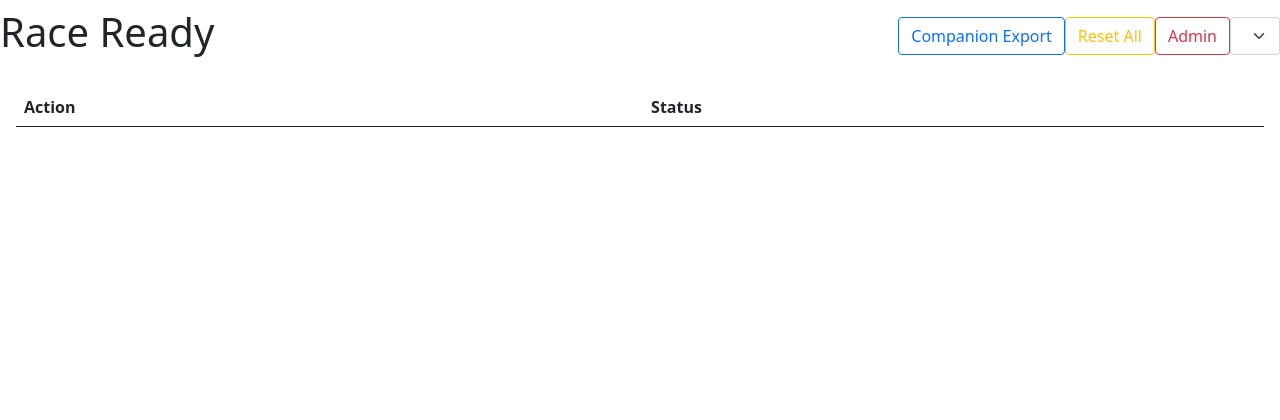
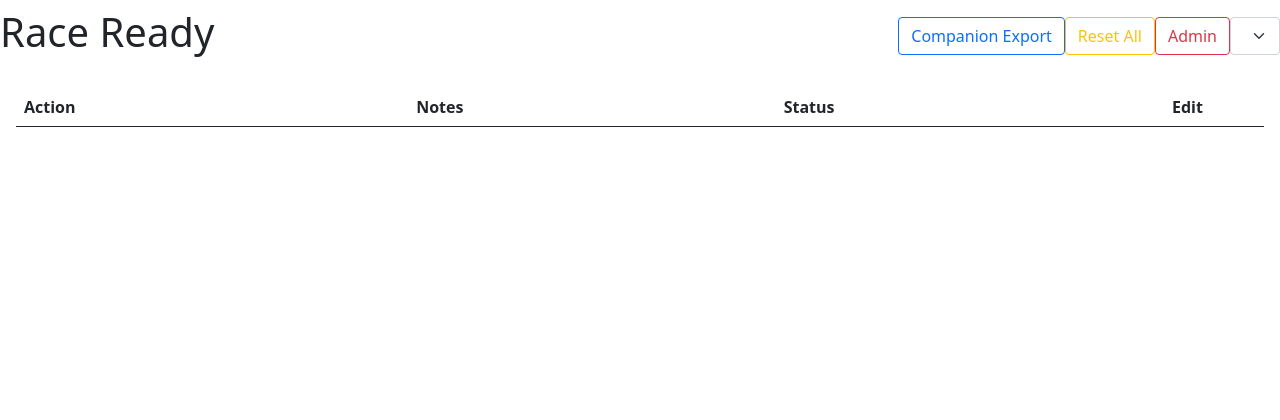
Before and after one commit to Pingue/raceready, a Flask app: page / in a window 1280 px wide. Shown: the top 420 px of the page. Run offline with Flask 3, Linux system fonts and the light colour scheme; lists and menus that the app fills with data are empty; some libraries are stand-ins or nearby versions.

Commit message:
feat: notes column

```diff
--- a/raceready.py
+++ b/raceready.py
@@ -76,6 +76,14 @@ def get_db_connection():
             FOREIGN KEY(checklist_id) REFERENCES checklists(id)
         )
     ''')
+
+    # Add notes column to actions table if it doesn't exist
+    cur.execute("PRAGMA table_info(actions)")
+    action_columns = [column[1] for column in cur.fetchall()]
+    if 'notes' not in action_columns:
+        cur.execute('ALTER TABLE actions ADD COLUMN notes TEXT DEFAULT ""')
+        con.commit()
+
     con.commit()
     return con
 
@@ -252,10 +260,30 @@ def handle_save(data):
     log.info("Saving", data=data)
     con = get_db_connection()
     cur = con.cursor()
-    if 'id' not in data or 'text' not in data:
-        emit('error', 'Missing id or text')
+    if 'id' not in data:
+        emit('error', 'Missing id')
         return
-    cur.execute('UPDATE actions SET text = ? WHERE id = ?', (data['text'], data['id']))
+
+    # Build update query based on what fields are provided
+    updates = []
+    params = []
+
+    if 'text' in data:
+        updates.append('text = ?')
+        params.append(data['text'])
+
+    if 'notes' in data:
+        updates.append('notes = ?')
+        params.append(data['notes'])
+
+    if not updates:
+        emit('error', 'No fields to update')
+        return
+
+    params.append(data['id'])
+    query = f"UPDATE actions SET {', '.join(updates)} WHERE id = ?"
+
+    cur.execute(query, params)
     con.commit()
     cur.execute('SELECT * FROM actions WHERE id = ?', (data['id'],))
     data = cursortodict(cur)[0]
--- a/static/index.js
+++ b/static/index.js
@@ -25,7 +25,16 @@ function updateData(data) {
         } else {
             element.status = 'Not Ready';
         }
-        tds = "<td>"+element.text+"</td><td class='status bg-"+colour+"'>"+element.status+"</td>";
+
+        // Create edit button
+        var editBtn = '<button class="btn btn-primary btn-sm edit-btn" data-id="' + element.id + '">Edit</button>';
+        var saveBtn = '<button class="btn btn-success btn-sm save-btn" data-id="' + element.id + '" style="display:none;">Save</button>';
+        var cancelBtn = '<button class="btn btn-secondary btn-sm cancel-btn" data-id="' + element.id + '" style="display:none;">Cancel</button>';
+
+        var notes = element.notes || '';
+
+        tds = "<td class='action-text'>" + element.text + "</td><td class='notes-text'>" + notes + "</td><td class='status bg-" + colour + "'>" + element.status + "</td><td class='edit-cell'>" + editBtn + saveBtn + cancelBtn + "</td>";
+
         if ($('#'+element.id).length == 0) {
             $('tbody').append('<tr class="h1" id="'+element.id+'">'+tds+'</tr>');
         } else {
@@ -34,10 +43,73 @@ function updateData(data) {
     });
     adjustTableCompactness();
     checkAllGreen();
-    function rowclick () {
-        socket.emit('toggle_state', {id: $(this).attr('id')});
-    };
+
+    // Row click for toggle (but not on edit buttons)
+    function rowclick(e) {
+        if (!$(e.target).hasClass('btn') && !$(e.target).hasClass('form-control')) {
+            socket.emit('toggle_state', {id: $(this).attr('id')});
+        }
+    }
     $('table tr').off('click').on('click', rowclick);
+
+    // Edit button functionality
+    $('.edit-btn').off('click').on('click', function(e) {
+        e.stopPropagation();
+        var rowId = $(this).data('id');
+        var row = $('#' + rowId);
+        var actionCell = row.find('.action-text');
+        var notesCell = row.find('.notes-text');
+        var currentText = actionCell.text();
+        var currentNotes = notesCell.text();
+
+        // Replace text with input fields
+        actionCell.html('<input type="text" class="form-control action-input" value="' + currentText + '" data-original="' + currentText + '">');
+        notesCell.html('<input type="text" class="form-control notes-input" value="' + currentNotes + '" data-original="' + currentNotes + '">');
+
+        // Show save/cancel, hide edit
+        $(this).hide();
+        row.find('.save-btn, .cancel-btn').show();
+    });
+
+    // Save button functionality
+    $('.save-btn').off('click').on('click', function(e) {
+        e.stopPropagation();
+        var rowId = $(this).data('id');
+        var row = $('#' + rowId);
+        var actionInput = row.find('.action-input');
+        var notesInput = row.find('.notes-input');
+        var newText = actionInput.val();
+        var newNotes = notesInput.val();
+
+        // Send update to server using existing 'save' event
+        socket.emit('save', {id: rowId, text: newText, notes: newNotes});
+
+        // Reset UI
+        resetEditUI(row, newText, newNotes);
+    });
+
+    // Cancel button functionality
+    $('.cancel-btn').off('click').on('click', function(e) {
+        e.stopPropagation();
+        var rowId = $(this).data('id');
+        var row = $('#' + rowId);
+        var actionInput = row.find('.action-input');
+        var notesInput = row.find('.notes-input');
+        var originalText = actionInput.data('original');
+        var originalNotes = notesInput.data('original');
+
+        // Reset UI without saving
+        resetEditUI(row, originalText, originalNotes);
+    });
+}
+
+function resetEditUI(row, text, notes) {
+    var actionCell = row.find('.action-text');
+    var notesCell = row.find('.notes-text');
+    actionCell.html(text);
+    notesCell.html(notes);
+    row.find('.edit-btn').show();
+    row.find('.save-btn, .cancel-btn').hide();
 }
 
 function adjustTableCompactness() {
--- a/templates/admin.html
+++ b/templates/admin.html
@@ -20,7 +20,7 @@
 
         <button id="add" class="btn btn-info">Add</button>
         <table class="table table-hover table-striped table">
-            <thead><th>ID</th><th>Action</th><th>Status</th><th>Order</th><th></th></thead>
+            <thead><th>ID</th><th>Action</th><th>Notes</th><th>Status</th><th>Order</th><th></th></thead>
             <tbody id="actions">
             </tbody>
         </table>
--- a/templates/index.html
+++ b/templates/index.html
@@ -76,6 +76,39 @@
                 background-color: #f8f9fa;
                 border-top: 1px solid #dee2e6;
             }
+
+            /* Edit button styling */
+            .edit-cell {
+                white-space: nowrap;
+                width: 1%;
+            }
+
+            .edit-cell .btn {
+                margin: 2px;
+                padding: 4px 8px;
+                font-size: 0.8rem;
+            }
+
+            .action-input, .notes-input {
+                width: 100%;
+                font-size: inherit;
+            }
+
+            /* Make buttons smaller in compact modes */
+            .table.compact .edit-cell .btn {
+                padding: 2px 6px;
+                font-size: 0.7rem;
+            }
+
+            .table.very-compact .edit-cell .btn {
+                padding: 1px 4px;
+                font-size: 0.6rem;
+            }
+
+            .table.ultra-compact .edit-cell .btn {
+                padding: 1px 3px;
+                font-size: 0.55rem;
+            }
         </style>
     </head>
     <body>
@@ -93,7 +126,7 @@
 
         <div class="table-container">
             <table class="table table-hover table-striped table">
-                <thead><th>Action</th><th>Status</th></thead>
+                <thead><th>Action</th><th>Notes</th><th>Status</th><th style="width: 100px;">Edit</th></thead>
                 <tbody>
                 </tbody>
             </table>
```
Also changed, not shown: static/admin.js (+5 -3 lines).
